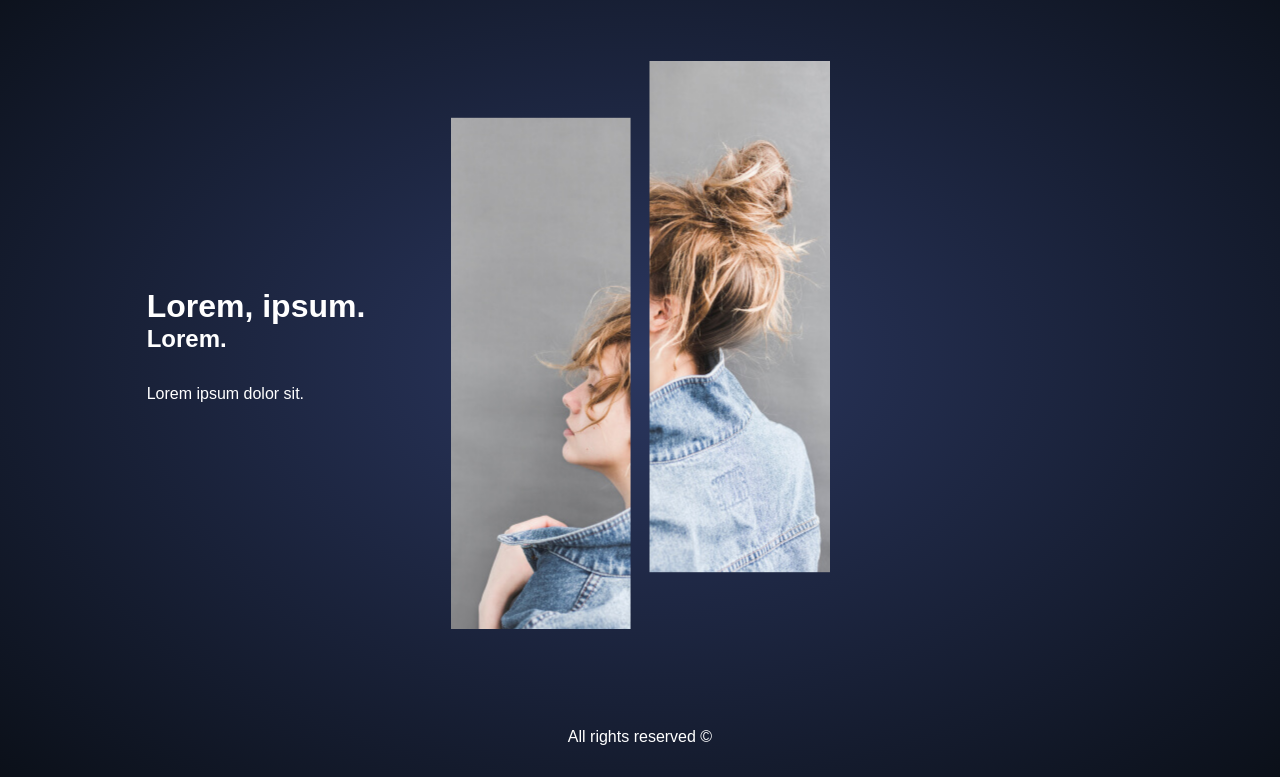
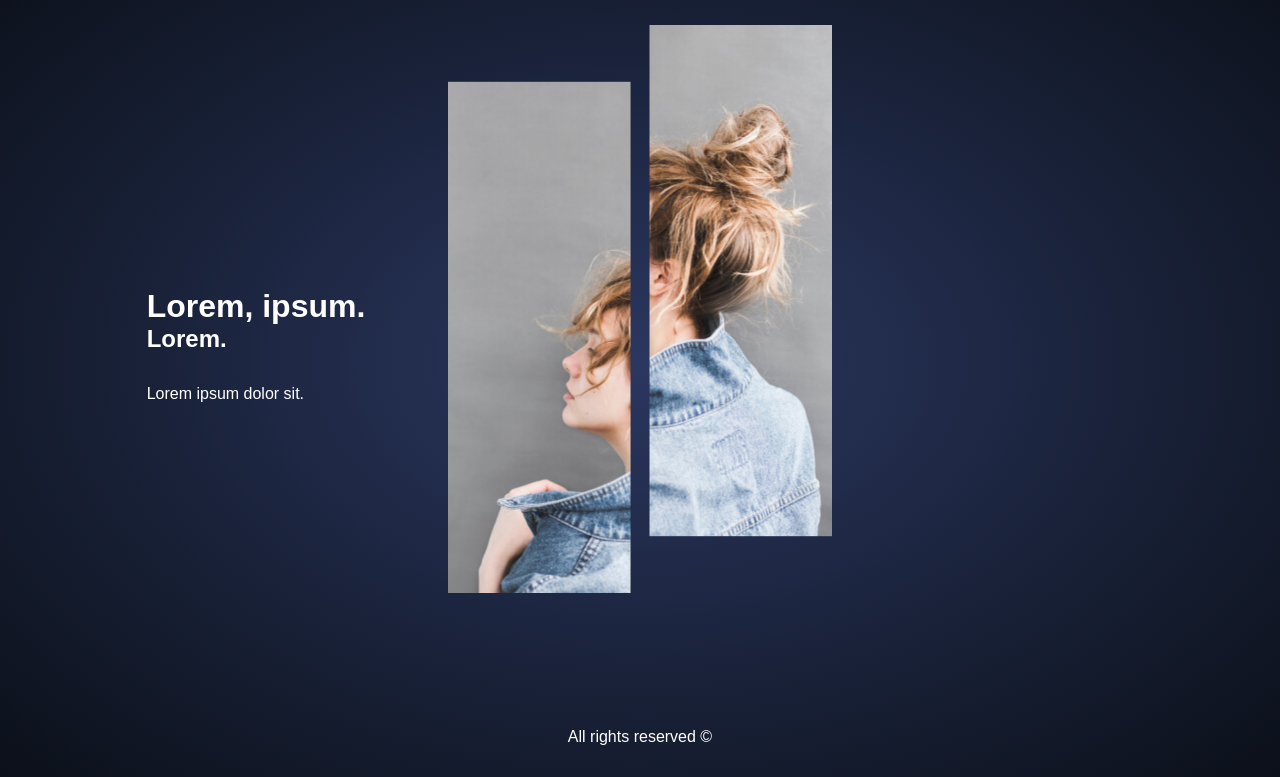
Before and after one commit to aightmunam/Artistio, a plain HTML site: page index.html in a window 1280 px wide. Shown: the part 55-832 px from the top of the page. Drawn offline with Linux system fonts and the light colour scheme; a web font is replaced by a local one.

Commit message:
Added some functionality

```diff
--- a/index.html
+++ b/index.html
@@ -15,7 +15,7 @@
     <div class="portfolio">
       <header>
         <nav>
-          <h3 class="logo">Porto</h3>
+          <a href="index.html"><h3 class="logo">Porto</h3></a>
           <img class="burger" src="./img/hamburger.svg" alt="burger" />
         </nav>
       </header>
@@ -23,14 +23,20 @@
       <main>
         <section class="detail-area">
           <div class="text-details">
-            <h1>Lorem, ipsum.</h1>
+            <a href="./profile.html"><h1>Lorem, ipsum.</h1></a>
             <h2>Lorem.</h2>
             <p>Lorem ipsum dolor sit.</p>
           </div>
-          <div class="photo-details">
-            <img class="photo-left" src="./img/model-left.jpg" alt="model" />
-            <img class="photo-right" src="./img/model-right.jpg" alt="model" />
-          </div>
+          <a href="./profile.html">
+            <div class="photo-details">
+              <img class="photo-left" src="./img/model-left.jpg" alt="model" />
+              <img
+                class="photo-right"
+                src="./img/model-right.jpg"
+                alt="model"
+              />
+            </div>
+          </a>
         </section>
       </main>
 
--- a/style.css
+++ b/style.css
@@ -13,6 +13,10 @@ body {
   color: white;
 }
 
+a {
+  text-decoration: none;
+  text-decoration-color: white;
+}
 nav {
   display: flex;
   justify-content: space-between;
@@ -40,8 +44,8 @@ nav {
 
 .photo-details {
   overflow: hidden;
-  align-self: center;
-  justify-self: center;
+  align-items: center;
+  justify-content: center;
   cursor: pointer;
   display: flex;
 }
@@ -74,6 +78,7 @@ nav {
 
 .text-details h1 {
   font-size: 2rem;
+  color: white;
   cursor: pointer;
 }
 
```
Also changed, not shown: profile.html (+1 -1 lines).
